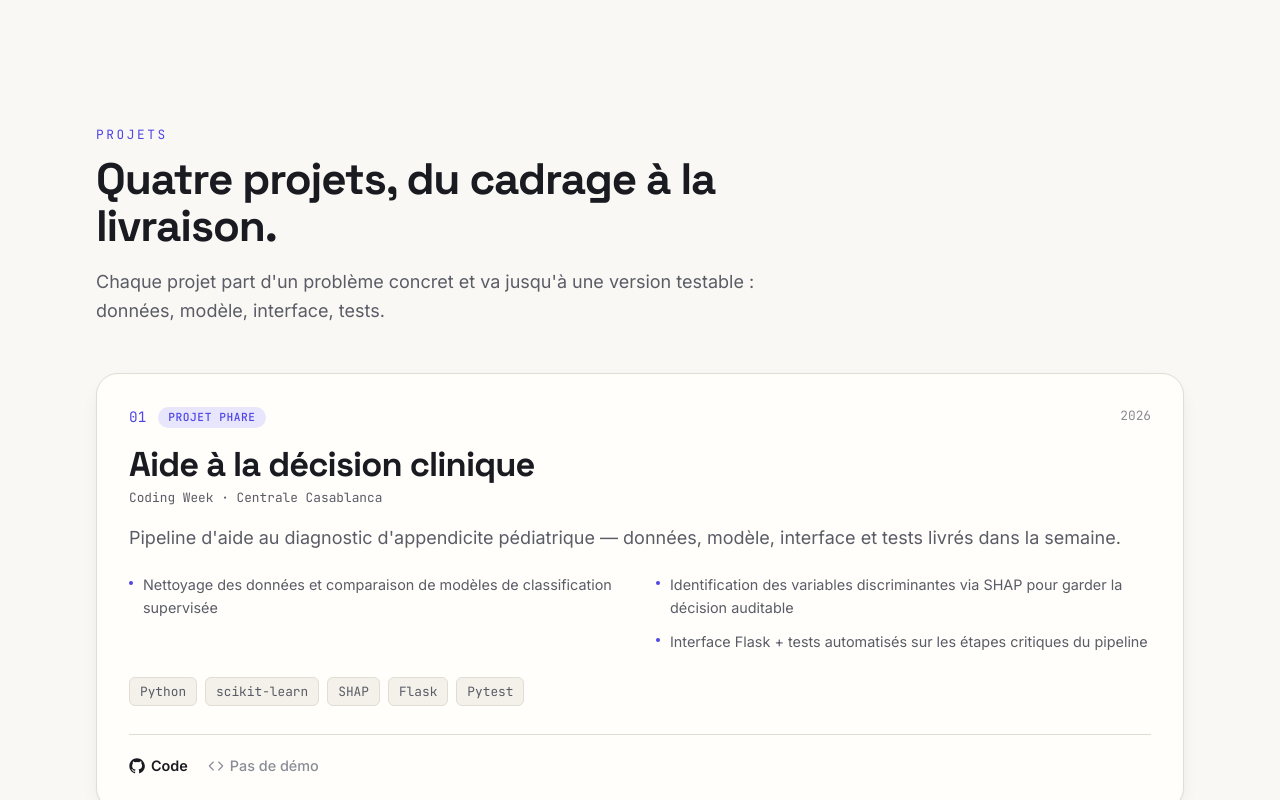
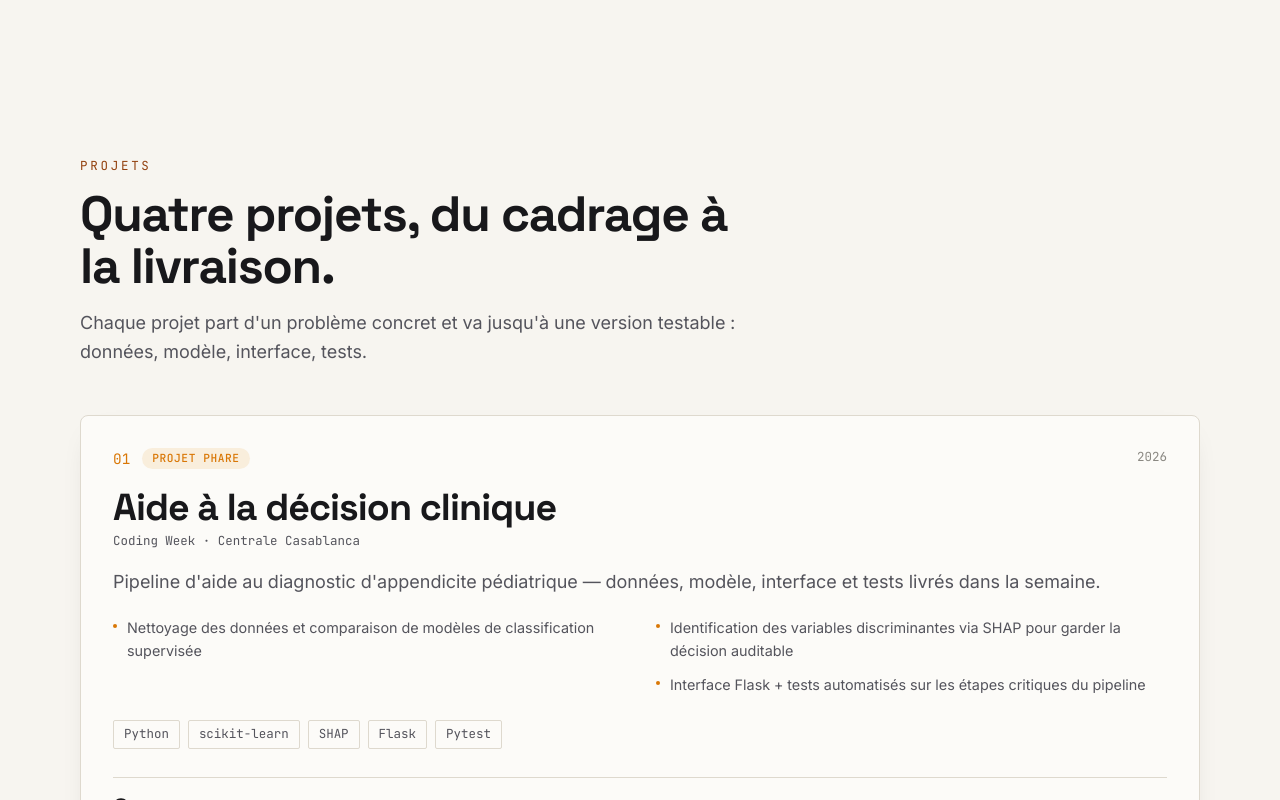
Before and after one commit to Rudolf-Staline/Portfolio, a React (Vite) app: page / in a window 1280 px wide. Shown: the part 1280-2080 px from the top of the page. Built offline with nearby package versions, Linux system fonts and the light colour scheme.

Commit message:
refactor(design): système de tokens « Atlas scientifique »
Base ivoire/encre, accent ambre unique (rôles fill + texte AA distincts),
filets 1px, coins nets, échelle typographique ample, motif lattice.

```diff
--- a/src/index.css
+++ b/src/index.css
@@ -3,38 +3,48 @@
 @tailwind utilities;
 
 /* ============================================================
-   Design tokens
+   Atlas scientifique — design tokens
+   A swiss / scientific-publication system: ivory & ink base,
+   a single amber accent, fine 1px rules, sharp corners.
    Colors are stored as space-separated RGB channels so Tailwind
    can apply opacity via `rgb(var(--token) / <alpha-value>)`.
    ============================================================ */
 @layer base {
   :root {
-    /* Light — warm paper */
-    --bg: 250 248 244;
-    --surface: 255 254 251;
-    --surface-2: 244 241 235;
-    --line: 226 221 211;
-    --ink: 26 27 33;
-    --muted: 90 92 102;
-    --faint: 138 140 150;
-    --accent: 79 70 229; /* indigo */
-    --accent-soft: 232 230 252;
-    --accent-ink: 255 255 255;
-    --shadow: 40 35 60;
+    /* Light — warm paper / printed page */
+    --bg: 247 245 240;
+    --surface: 252 251 248;
+    --surface-2: 240 237 230;
+    --line: 222 217 206;
+    --line-strong: 28 28 32;
+    --ink: 24 24 27;
+    --muted: 84 84 92;
+    --faint: 138 136 130;
+    /* amber #d97706 — fills, rules, markers */
+    --accent: 217 119 6;
+    /* amber #92400e — accessible amber for TEXT on light (AA) */
+    --accent-text: 146 64 14;
+    --accent-soft: 249 238 220;
+    --accent-ink: 28 22 8;
+    --shadow: 40 35 25;
   }
 
   .dark {
-    /* Dark — deep ink */
-    --bg: 12 13 18;
-    --surface: 21 23 31;
-    --surface-2: 28 31 41;
-    --line: 42 46 58;
-    --ink: 233 234 240;
-    --muted: 158 162 176;
-    --faint: 110 114 128;
-    --accent: 129 140 248; /* lighter indigo for contrast on dark */
-    --accent-soft: 30 32 52;
-    --accent-ink: 12 13 18;
+    /* Dark — deep ink, not pure black */
+    --bg: 13 13 16;
+    --surface: 19 19 23;
+    --surface-2: 26 26 31;
+    --line: 39 39 46;
+    --line-strong: 222 217 206;
+    --ink: 235 235 238;
+    --muted: 162 162 170;
+    --faint: 108 108 118;
+    /* amber #f59e0b pops on dark */
+    --accent: 245 158 11;
+    /* amber #fbbf24 for amber TEXT on dark (AA) */
+    --accent-text: 251 191 36;
+    --accent-soft: 38 29 12;
+    --accent-ink: 24 18 6;
     --shadow: 0 0 0;
   }
 
@@ -48,19 +58,20 @@
 
   body {
     @apply bg-bg text-ink font-sans antialiased;
-    font-feature-settings: 'cv05', 'ss01';
-    transition: background-color 0.3s ease, color 0.3s ease;
+    font-feature-settings: 'cv05', 'ss01', 'tnum';
+    transition: background-color 0.25s ease, color 0.25s ease;
   }
 
   ::selection {
-    background-color: rgb(var(--accent) / 0.25);
+    background-color: rgb(var(--accent) / 0.28);
+    color: rgb(var(--ink));
   }
 
   /* Visible, consistent focus ring for keyboard users */
   :focus-visible {
     outline: 2px solid rgb(var(--accent));
     outline-offset: 2px;
-    border-radius: 4px;
+    border-radius: 2px;
   }
 
   /* Respect reduced-motion across the board */
@@ -81,24 +92,46 @@
     @apply mx-auto w-full max-w-content px-5 sm:px-8;
   }
 
+  /* Mono micro-label — used for eyebrows, data and indices */
   .eyebrow {
-    @apply font-mono text-xs uppercase tracking-[0.2em] text-accent;
+    @apply font-mono text-xs uppercase tracking-[0.22em] text-accent-text;
+  }
+  .mono-label {
+    @apply font-mono text-[0.7rem] uppercase tracking-[0.2em] text-faint;
   }
 
+  /* Technical tag — sharp, mono, swiss */
   .tag {
-    @apply inline-flex items-center rounded-sm border border-line bg-surface-2 px-2.5 py-1 font-mono text-xs text-muted transition-colors;
+    @apply inline-flex items-center rounded-sm border border-line bg-surface px-2.5 py-1 font-mono text-xs text-muted transition-colors;
   }
 
-  .link-underline {
-    @apply relative inline-flex items-center gap-1.5 text-ink transition-colors hover:text-accent;
+  /* Animated amber underline link (ink text + amber rule grows on hover) */
+  .link-line {
+    @apply relative inline-flex items-center gap-1.5 text-ink transition-colors duration-200 hover:text-accent-text;
+  }
+  .link-line::after {
+    content: '';
+    position: absolute;
+    left: 0;
+    bottom: -2px;
+    height: 1.5px;
+    width: 100%;
+    transform: scaleX(0);
+    transform-origin: left;
+    background-color: rgb(var(--accent));
+    transition: transform 0.22s cubic-bezier(0.22, 1, 0.36, 1);
+  }
+  .link-line:hover::after,
+  .link-line:focus-visible::after {
+    transform: scaleX(1);
   }
 
   /* Scroll-reveal: starts hidden, becomes visible when .is-visible is set */
   .reveal {
     opacity: 0;
-    transform: translateY(16px);
-    transition: opacity 0.6s cubic-bezier(0.22, 1, 0.36, 1),
-      transform 0.6s cubic-bezier(0.22, 1, 0.36, 1);
+    transform: translateY(14px);
+    transition: opacity 0.55s cubic-bezier(0.22, 1, 0.36, 1),
+      transform 0.55s cubic-bezier(0.22, 1, 0.36, 1);
   }
   .reveal.is-visible {
     opacity: 1;
@@ -111,3 +144,14 @@
     }
   }
 }
+
+@layer utilities {
+  /* Signature motif — faint dot lattice */
+  .bg-lattice {
+    background-image: radial-gradient(
+      rgb(var(--line-strong) / 0.5) 1px,
+      transparent 1px
+    );
+    background-size: 22px 22px;
+  }
+}
--- a/tailwind.config.js
+++ b/tailwind.config.js
@@ -9,10 +9,12 @@ export default {
         surface: 'rgb(var(--surface) / <alpha-value>)',
         'surface-2': 'rgb(var(--surface-2) / <alpha-value>)',
         line: 'rgb(var(--line) / <alpha-value>)',
+        'line-strong': 'rgb(var(--line-strong) / <alpha-value>)',
         ink: 'rgb(var(--ink) / <alpha-value>)',
         muted: 'rgb(var(--muted) / <alpha-value>)',
         faint: 'rgb(var(--faint) / <alpha-value>)',
         accent: 'rgb(var(--accent) / <alpha-value>)',
+        'accent-text': 'rgb(var(--accent-text) / <alpha-value>)',
         'accent-soft': 'rgb(var(--accent-soft) / <alpha-value>)',
         'accent-ink': 'rgb(var(--accent-ink) / <alpha-value>)',
       },
@@ -22,36 +24,42 @@ export default {
         mono: ['"JetBrains Mono"', 'ui-monospace', 'monospace'],
       },
       fontSize: {
-        // Major-third scale (1.25)
-        xs: ['0.8rem', { lineHeight: '1.5' }],
+        // Perfect-fourth-ish ample scale for confident display type
+        xs: ['0.78rem', { lineHeight: '1.5' }],
         sm: ['0.9rem', { lineHeight: '1.55' }],
-        base: ['1rem', { lineHeight: '1.65' }],
-        lg: ['1.125rem', { lineHeight: '1.6' }],
-        xl: ['1.35rem', { lineHeight: '1.4' }],
-        '2xl': ['1.7rem', { lineHeight: '1.25' }],
-        '3xl': ['2.15rem', { lineHeight: '1.15' }],
-        '4xl': ['2.75rem', { lineHeight: '1.08' }],
-        '5xl': ['3.6rem', { lineHeight: '1.02' }],
-        '6xl': ['4.6rem', { lineHeight: '0.98' }],
+        base: ['1rem', { lineHeight: '1.7' }],
+        lg: ['1.125rem', { lineHeight: '1.65' }],
+        xl: ['1.4rem', { lineHeight: '1.4' }],
+        '2xl': ['1.8rem', { lineHeight: '1.22' }],
+        '3xl': ['2.35rem', { lineHeight: '1.12' }],
+        '4xl': ['3.1rem', { lineHeight: '1.05' }],
+        '5xl': ['4.1rem', { lineHeight: '1.0' }],
+        '6xl': ['5.2rem', { lineHeight: '0.95' }],
+        '7xl': ['6.6rem', { lineHeight: '0.92' }],
       },
       borderRadius: {
-        sm: '6px',
-        DEFAULT: '10px',
-        lg: '16px',
-        xl: '22px',
+        // Sharp, technical — swiss
+        none: '0px',
+        sm: '2px',
+        DEFAULT: '4px',
+        lg: '6px',
+        xl: '8px',
       },
       boxShadow: {
-        card: '0 1px 2px rgb(var(--shadow) / 0.04), 0 8px 24px -12px rgb(var(--shadow) / 0.18)',
-        'card-hover': '0 2px 4px rgb(var(--shadow) / 0.06), 0 18px 48px -16px rgb(var(--shadow) / 0.30)',
-        glow: '0 0 0 1px rgb(var(--accent) / 0.35), 0 10px 40px -12px rgb(var(--accent) / 0.35)',
+        card: '0 1px 0 rgb(var(--shadow) / 0.03), 0 10px 30px -18px rgb(var(--shadow) / 0.22)',
+        'card-hover': '0 1px 0 rgb(var(--shadow) / 0.04), 0 22px 50px -22px rgb(var(--shadow) / 0.32)',
       },
       maxWidth: {
-        content: '72rem',
+        content: '74rem',
       },
       keyframes: {
         'fade-up': {
           '0%': { opacity: '0', transform: 'translateY(14px)' },
           '100%': { opacity: '1', transform: 'translateY(0)' },
+        },
+        'draw': {
+          '0%': { strokeDashoffset: '1' },
+          '100%': { strokeDashoffset: '0' },
         },
       },
       animation: {
```
